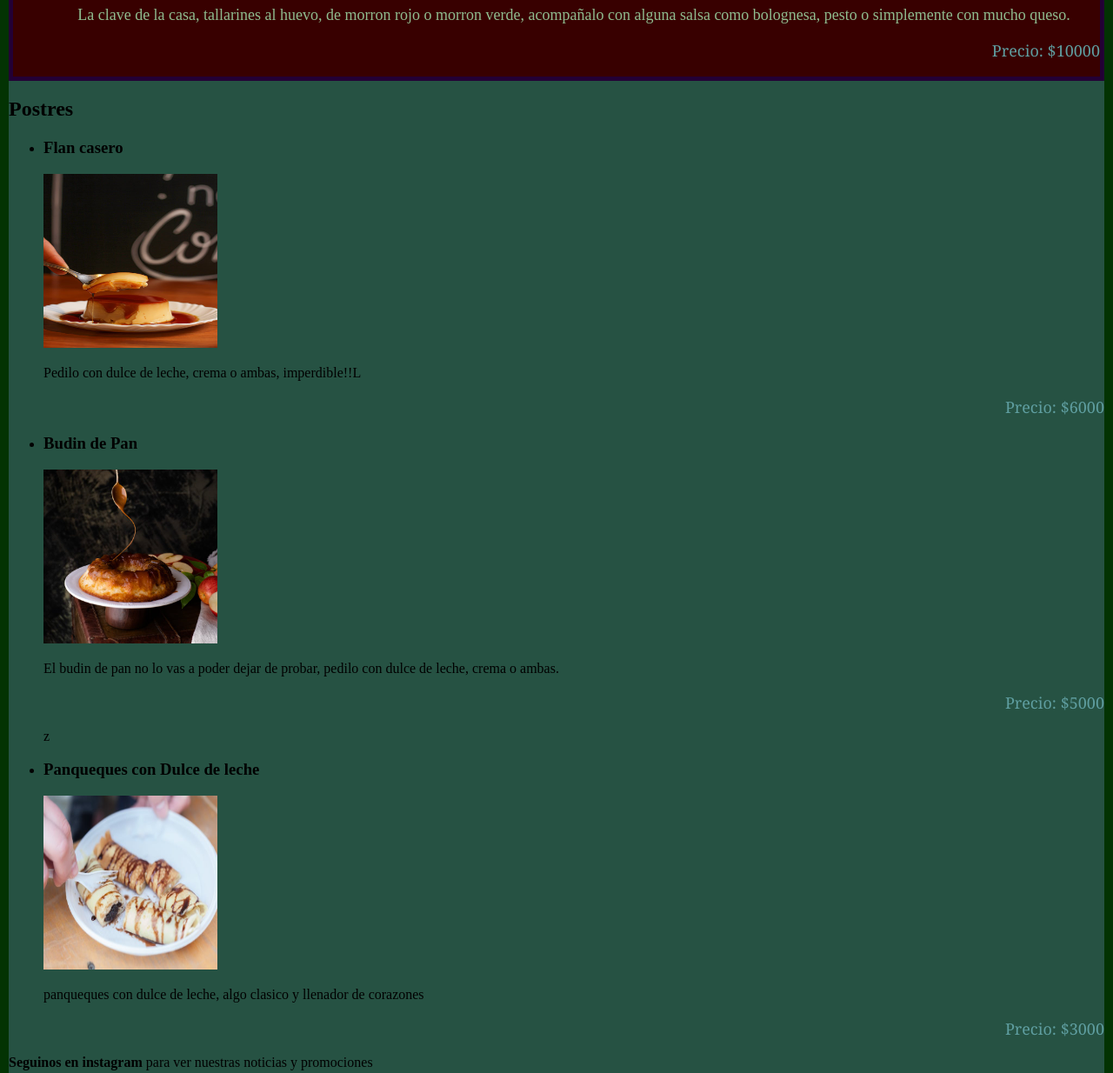
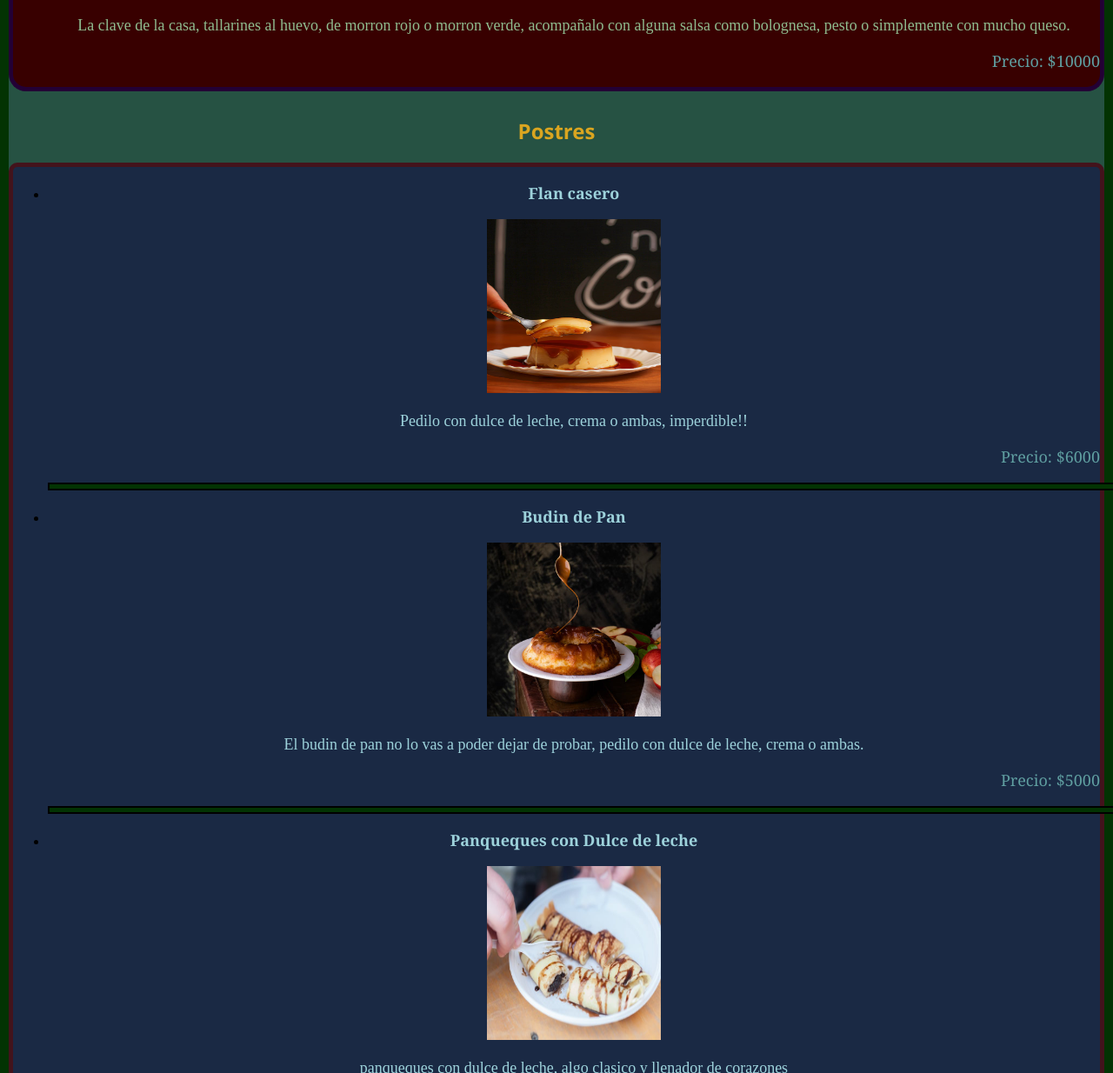
Before and after one commit to leochaparro05/menu-web, a plain HTML site: page index.html in a window 1280 px wide. Shown: the part 1533-2767 px from the top of the page at 87% size. Drawn offline with Linux system fonts and the light colour scheme.

Commit message:
finalice el stylo.css del section postres y footer

```diff
--- a/css/style.css
+++ b/css/style.css
@@ -15,9 +15,10 @@ header h2{
     font-family: 'Gill Sans', 'Gill Sans MT', Calibri, 'Trebuchet MS', sans-serif;
 }
 
-main .alplato{
+.alplato{
     background-color: rgb(56, 0, 0);
     border: 5px solid rgba(0, 0, 139, 0.384);
+    border-radius: 20px;
     text-align: center;
 }
 .titulocomida{
@@ -42,7 +43,39 @@ hr{
    width: 100vw;
   margin: 0;
   padding: 0;
-  border: none;
+  border: 2px solid black;
   height: 5px;
   background-color: rgb(3, 51, 3);
 }
+
+.pos{
+    text-align: center;
+    font-family: 'Segoe UI', Tahoma, Geneva, Verdana, sans-serif;
+    color: goldenrod;
+    font-size: x-large;
+    padding-top: 10px;
+}
+.postres{
+    background-color: rgb(26, 41, 68);
+    border: 5px solid rgba(87, 9, 9, 0.678);
+    border-radius: 10px;
+    text-align: center;
+}
+
+.titulopostre{
+    font-family: Georgia, 'Times New Roman', Times, serif;
+    font-size: large;
+    color: rgb(157, 210, 219);
+}
+
+.descripostre{
+    font-size: large;
+    color: rgb(157, 210, 219);
+}
+
+footer section{
+
+    background-color: rgb(163, 64, 27);
+    border: 5px solid gray;
+    border-radius: 15px;
+}
--- a/index.html
+++ b/index.html
@@ -41,7 +41,7 @@
         <li class="empanadas">
           <h3 class="titulocomida">Empanadas fritas</h3>
           <img src="img/empanadas (2).jpg" alt="foto de empanadas"  width="200px" height="200px">
-          <p class="descripcomida">Contiene dos unidades, podes combinarlas entre, carne salada, dulce, jamon y queso y carne cortada a cuchillo</p>
+          <p class="descripcomida">Contiene dos unidades, podes combinarlas entre carne salada, dulce, jamon y queso y carne cortada a cuchillo</p>
 
           <p class="precio">Precio: $7500</p>
 
@@ -59,30 +59,30 @@
        </ul>
        </section>
 
-       <h2>Postres</h2>
+       <h2 class="pos">Postres</h2>
        <section class="postres">
         <ul><li class="flan">
-          <h3>Flan casero</h3>
+          <h3 class="titulopostre">Flan casero</h3>
           <img src="img/flan (2).jpg" alt="foto del flan"  width="200px" height="200px">
-          <p class="descripflan"> Pedilo con dulce de leche, crema o ambas, imperdible!!L</p>
+          <p class="descripostre"> Pedilo con dulce de leche, crema o ambas, imperdible!!</p>
 
           <p class="precio"> Precio: $6000</p>
 
         </li>
-
+<hr>
         <li class="budin">
-          <h3>Budin de Pan</h3>
+          <h3 class="titulopostre">Budin de Pan</h3>
           <img src="img/budin (2).jpg" alt="foto del budin"  width="200px" height="200px">
-          <p class="descripbudin">El budin de pan no lo vas a poder dejar de probar, pedilo con dulce de leche, crema o ambas.<p>
+          <p class="descripostre">El budin de pan no lo vas a poder dejar de probar, pedilo con dulce de leche, crema o ambas.<p>
 
           <p class="precio"> Precio: $5000</p>
 
         </li>
-
-        z<li class="panqueque">
-          <h3>Panqueques con Dulce de leche</h3>
+<hr>
+        <li class="panqueque">
+          <h3 class="titulopostre">Panqueques con Dulce de leche</h3>
           <img src="img/panqueques (2).jpg" alt="foto de panqueques"  width="200px" height="200px">
-          <p class="descrippanqueques">panqueques con dulce de leche, algo clasico y llenador de corazones </p>
+          <p class="descripostre">panqueques con dulce de leche, algo clasico y llenador de corazones </p>
 
           <p class="precio"> Precio: $3000</p>
         </li>
@@ -92,11 +92,14 @@
     </main>
 
     <footer>
-        <p>
+        <section>
+          <p>
           <b>Seguinos en instagram
-          </b> para ver nuestras noticias y promociones
+          </b> para ver nuestras noticias y promociones: rusbell.pna
         </p>
         <p>consultas o reservas al <b>34344447777</b></p>
+        </section>
+
     </footer>
 </body>
 </html>
```
Also changed, not shown: 1 other file.
